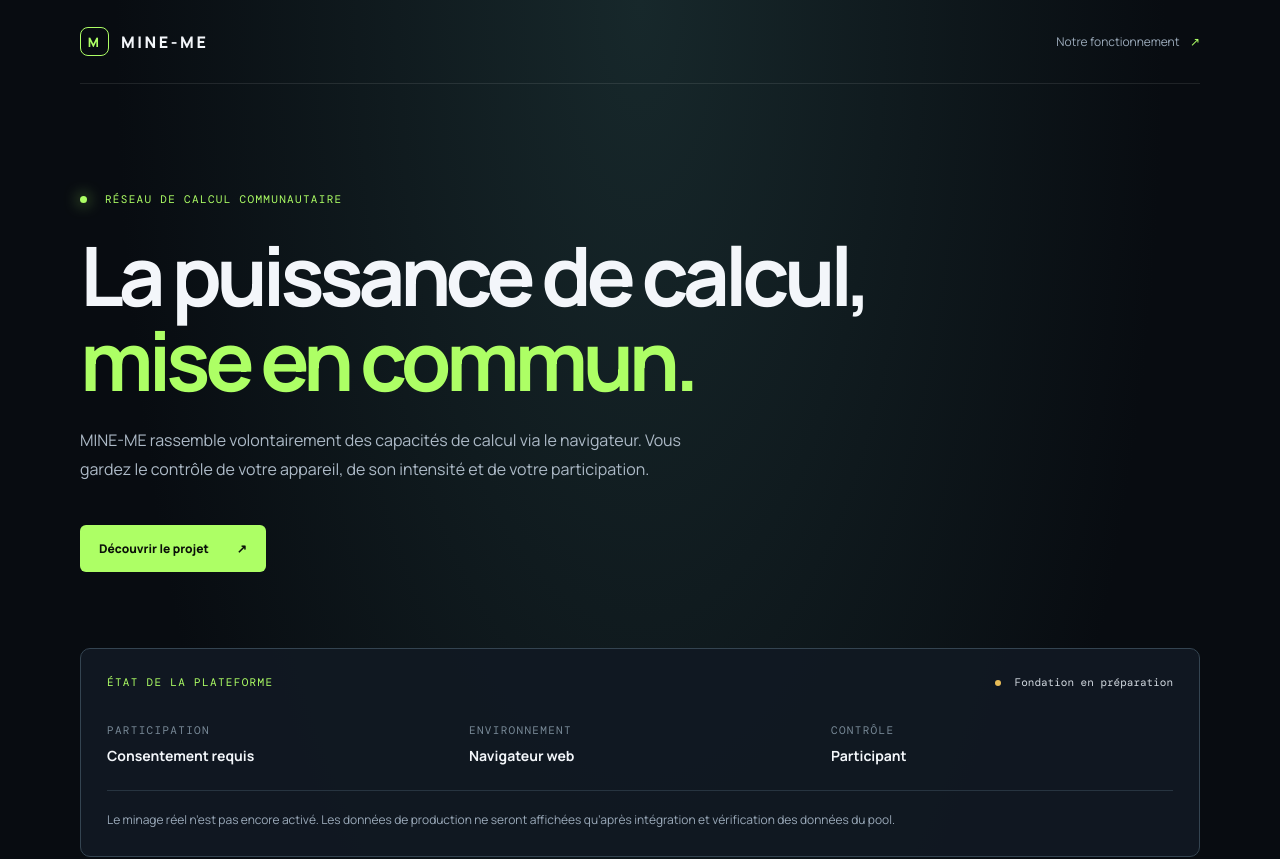
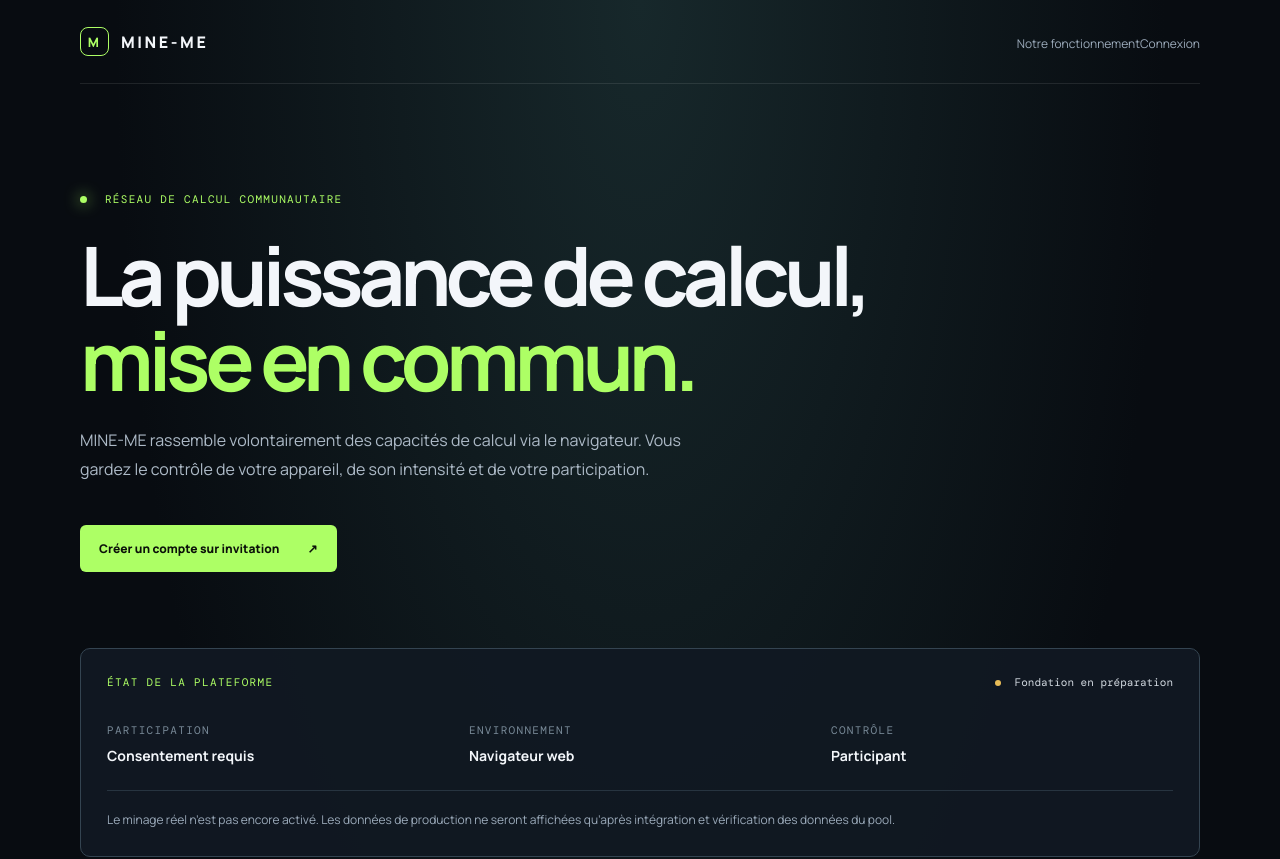
Before and after one commit to media09/Mine-Me, a Next.js app: page / in a window 1280 px wide. Shown: the top 859 px of the page. Built offline with nearby package versions, Linux system fonts and the light colour scheme.

Commit message:
Polish MINE-ME navigation and scripts: src/app/page.tsx

```diff
--- a/src/app/page.tsx
+++ b/src/app/page.tsx
@@ -1,3 +1,5 @@
+import Link from "next/link";
+
 const principles = [
   {
     number: "01",
@@ -27,7 +29,7 @@ export default function Home() {
           <span className="brand-mark">M</span>
           <span>MINE-ME</span>
         </a>
-        <a className="top-link" href="#principes">Notre fonctionnement <span>↗</span></a>
+        <div className="top-actions"><Link className="top-link" href="#principes">Notre fonctionnement</Link><Link className="top-link" href="/login">Connexion</Link></div>
       </header>
 
       <section className="hero" id="top">
@@ -37,7 +39,7 @@ export default function Home() {
           MINE-ME rassemble volontairement des capacités de calcul via le navigateur.
           Vous gardez le contrôle de votre appareil, de son intensité et de votre participation.
         </p>
-        <a className="primary-link" href="#principes">Découvrir le projet <span>↗</span></a>
+        <Link className="primary-link" href="/register">Créer un compte sur invitation <span>↗</span></Link>
 
         <div className="system-card" aria-label="État actuel de la plateforme">
           <div className="card-heading">
```
